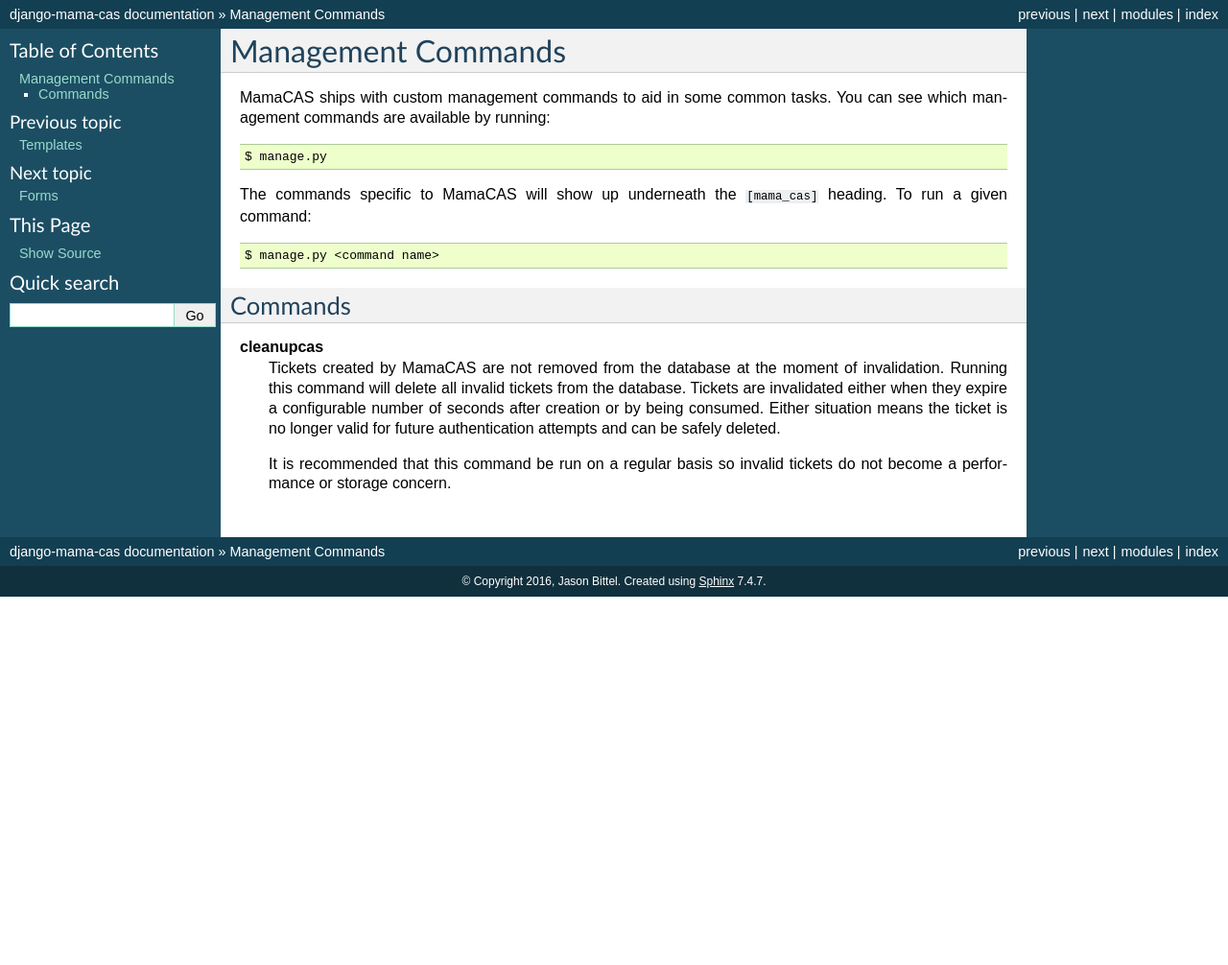
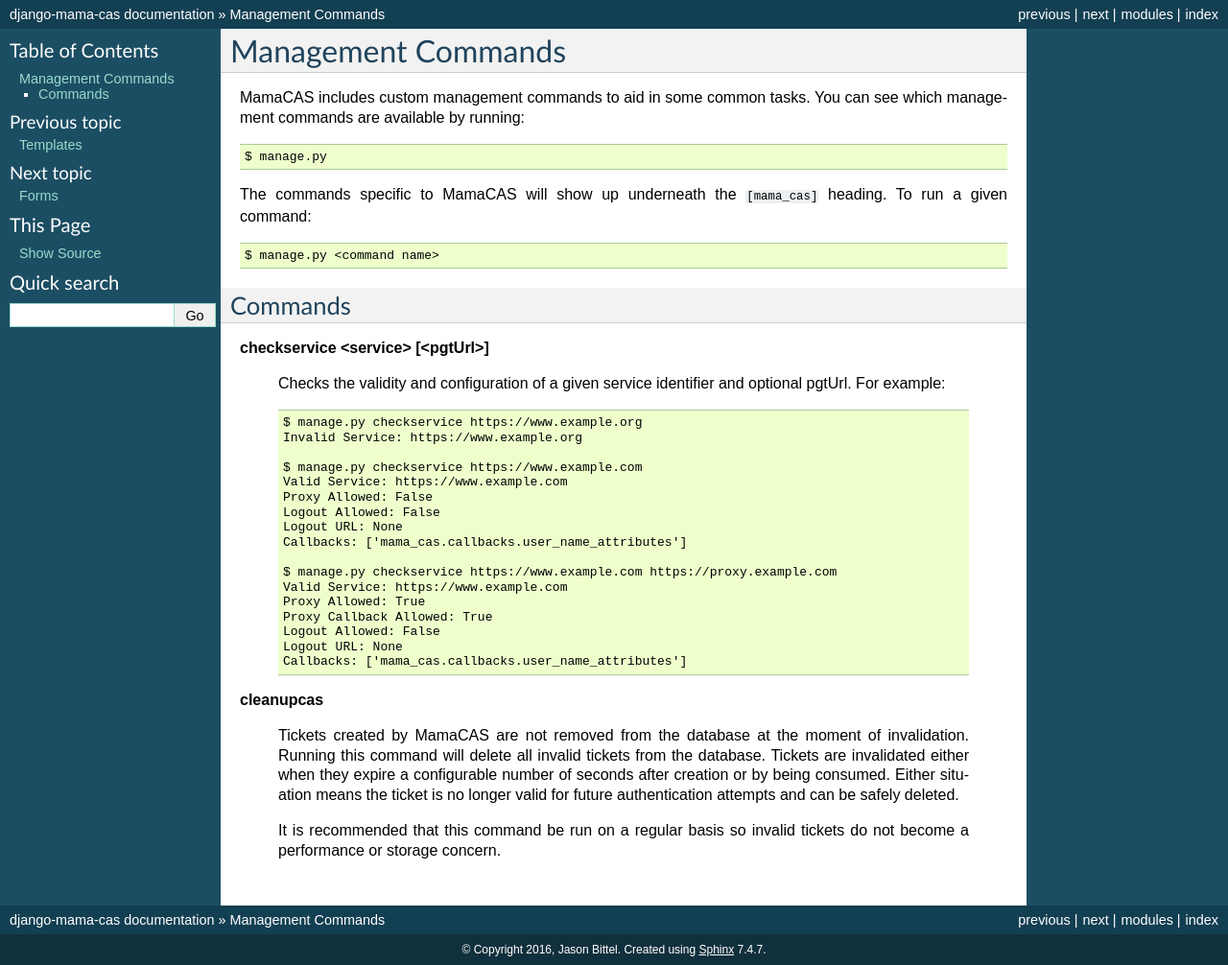
Before and after one commit to jbittel/django-mama-cas, a Sphinx documentation site: the page built from docs/management-commands.rst, in a window 1280 px wide. Shown: the whole page at 96% size. Built offline with Sphinx 7.4.7, drawn with Linux system fonts in a browser that asks for light colours; the version number could not be read and is left out; before the commit the page ends 900 px from its top, so only the background shows below that.

Commit message:
Add documentation for new management command

```diff
--- a/docs/management-commands.rst
+++ b/docs/management-commands.rst
@@ -3,7 +3,7 @@
 Management Commands
 ===================
 
-MamaCAS ships with custom management commands to aid in some common tasks.
+MamaCAS includes custom management commands to aid in some common tasks.
 You can see which management commands are available by running::
 
     $ manage.py
@@ -16,7 +16,31 @@
 Commands
 --------
 
+**checkservice <service> [<pgtUrl>]**
+
+   Checks the validity and configuration of a given service identifier and
+   optional pgtUrl. For example::
+
+      $ manage.py checkservice https://www.example.org
+      Invalid Service: https://www.example.org
+
+      $ manage.py checkservice https://www.example.com
+      Valid Service: https://www.example.com
+      Proxy Allowed: False
+      Logout Allowed: False
+      Logout URL: None
+      Callbacks: ['mama_cas.callbacks.user_name_attributes']
+
+      $ manage.py checkservice https://www.example.com https://proxy.example.com
+      Valid Service: https://www.example.com
+      Proxy Allowed: True
+      Proxy Callback Allowed: True
+      Logout Allowed: False
+      Logout URL: None
+      Callbacks: ['mama_cas.callbacks.user_name_attributes']
+
 **cleanupcas**
+
    Tickets created by MamaCAS are not removed from the database at the
    moment of invalidation. Running this command will delete all invalid
    tickets from the database. Tickets are invalidated either when they expire
```
